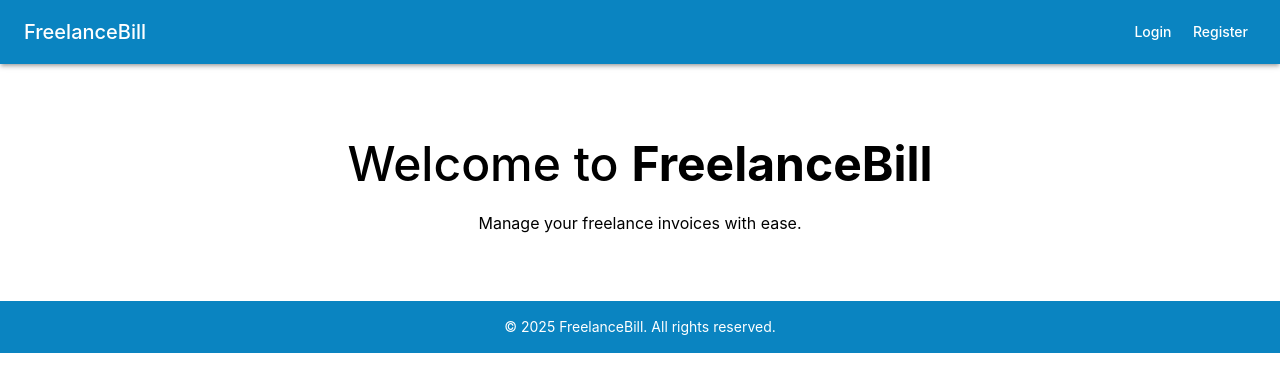
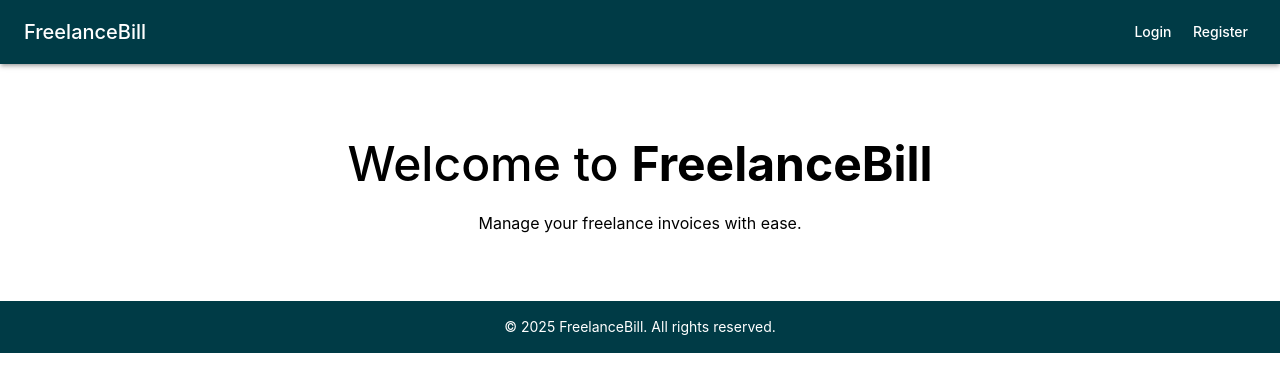
Before and after one commit to lcobiodata/freelance-bill, a React (Create React App) app in the folder frontend/: page / in a window 1280 px wide. Shown: the top 392 px of the page. Built offline with nearby package versions, Linux system fonts and the light colour scheme; no server answers.

Commit message:
Update theme colors for improved visual consistency and accessibility

```diff
--- a/frontend/src/theme/theme.js
+++ b/frontend/src/theme/theme.js
@@ -2,13 +2,13 @@ import { createTheme } from "@mui/material/styles";
 
 const theme = createTheme({
   palette: {
-    primary: { main: "#0A84C1" },   // Adjusted blue from the logo
-    secondary: { main: "#2E4A62" }, // Darker blue-gray for contrast
-    background: { default: "#F4F7FA" }, // Light grayish-blue for a clean look
-    success: { main: "#30A14E" },  // Softer green for positive actions
-    error: { main: "#E63946" },  // Slightly muted red for errors
-    warning: { main: "#E7A218" }, // Warm yellow-orange for warnings
-    info: { main: "#1E88E5" },  // Refined blue for informational messages
+    primary: { main: "#003b46" },   // Dark petrol blue for primary actions
+    secondary: { main: "#07575b" }, // Slightly lighter petrol blue for secondary actions
+    background: { default: "#c4dfe6" }, // Light petrol blue background for a clean look
+    success: { main: "#4caf50" },  // Green for success messages
+    error: { main: "#f44336" },  // Red for errors
+    warning: { main: "#ff9800" }, // Orange for warnings
+    info: { main: "#2196f3" },  // Blue for informational messages
   },
   typography: {
     fontFamily: "Inter, sans-serif",  // A modern, clean font
```
